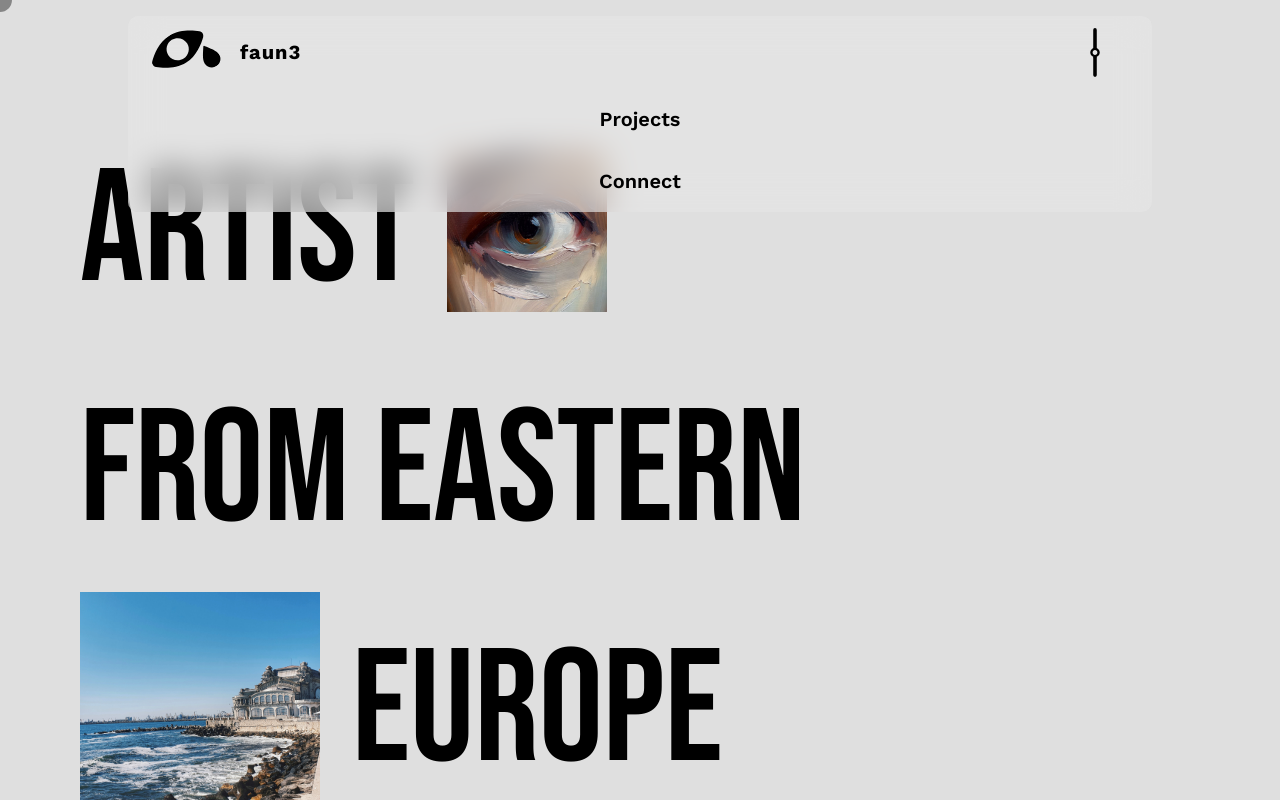
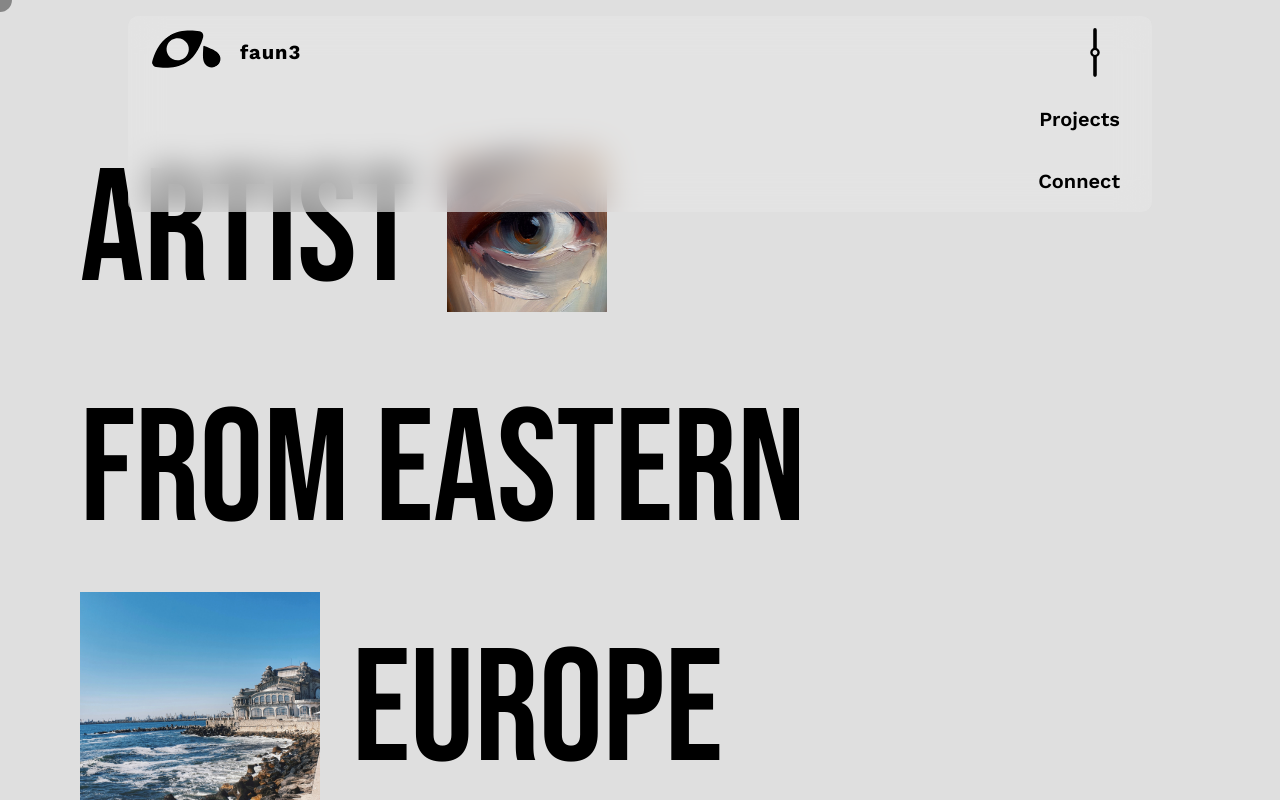
Before and after one commit to faun3/my-cool-portfolio, a Next.js app: page / in a window 1280 px wide. Both pictures are taken after a click on the element 1095 px from the left and 52 px from the top of the page. Shown: the top 800 px of the page. Built offline with nearby package versions, Linux system fonts and the light colour scheme.

Commit message:
tweak: move items close to the nav toggle for easier interaction

```diff
--- a/components/Nav.tsx
+++ b/components/Nav.tsx
@@ -96,8 +96,8 @@ const Nav = () => {
           </div>
         </div>
         {isOpen && (
-          <div className={`w-full  rounded-b-[10px] px-[1rem] py-[1rem]`}>
-            <ul className="flex flex-col gap-[2rem] font-semibold items-center text-[1.25rem]">
+          <div className={`w-full  rounded-b-[10px] px-[2rem] py-[1rem]`}>
+            <ul className="flex flex-col gap-[2rem] font-semibold items-end text-[1.25rem]">
               <li>
                 <a
                   onClick={() => {
```
